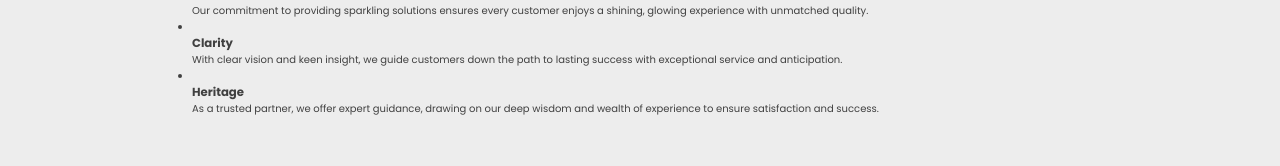
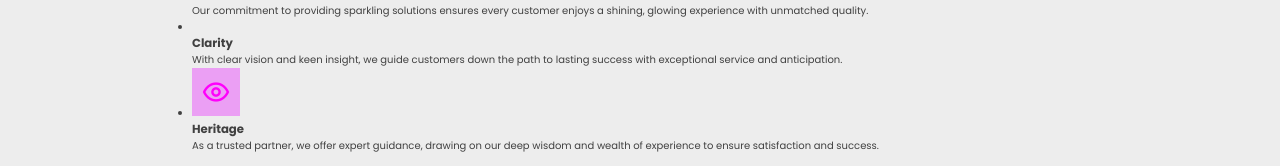
Before and after one commit to dariojularic/x-shopper-dream-e-commerce, a React (Vite) app: page / in a window 1280 px wide. Shown: the part 1879-2045 px from the top of the page. Built offline with nearby package versions, Linux system fonts and the light colour scheme; no server answers.

Commit message:
Refactor code

```diff
--- a/src/pages/Home/components/ForthSection.tsx
+++ b/src/pages/Home/components/ForthSection.tsx
@@ -49,7 +49,7 @@ function ForthSection() {
             <li>
               {/* <div className="skill-container"> */}
               <div className="skill-icon-container">
-                <img src="" alt="" />
+                <img src="src/assets/eye1.png" />
               </div>
 
               <div className="skill-container">
```
Also changed, not shown: src/assets/eye.png (added), src/assets/eye1.png (added).
